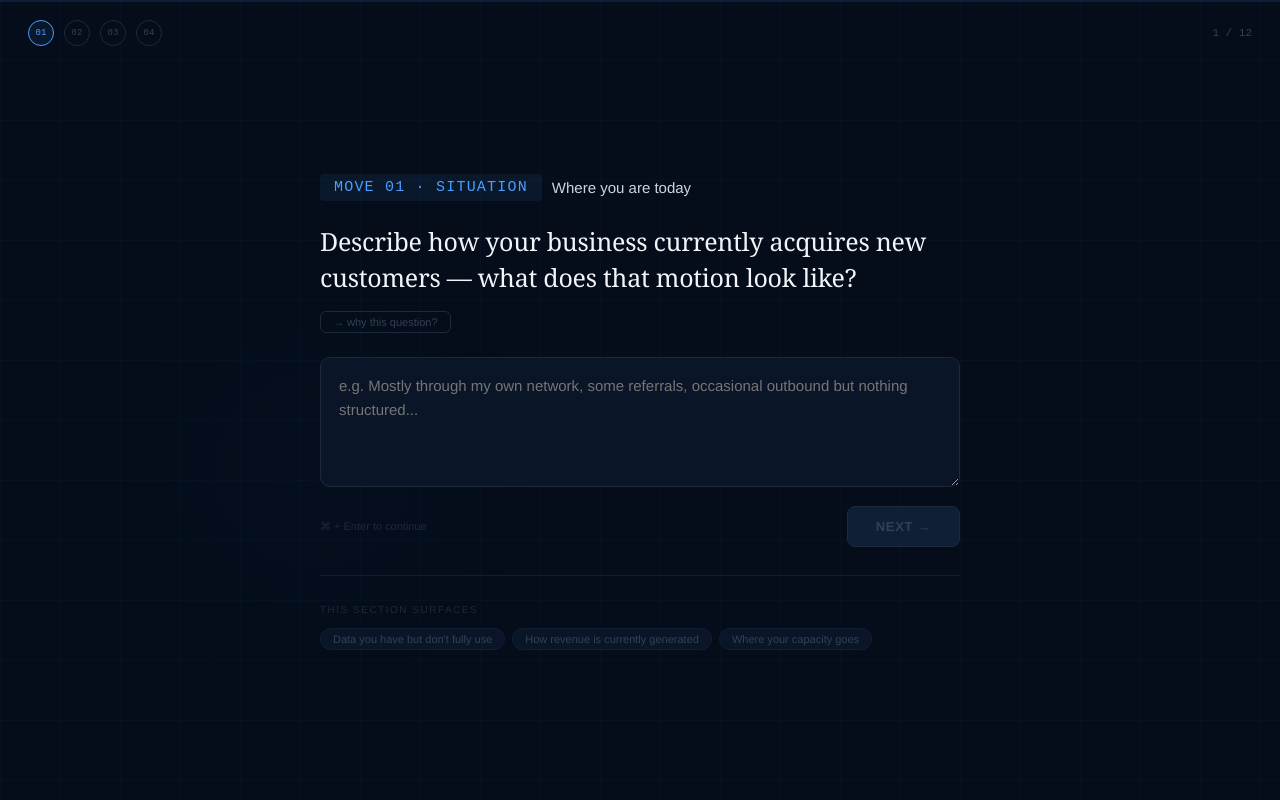
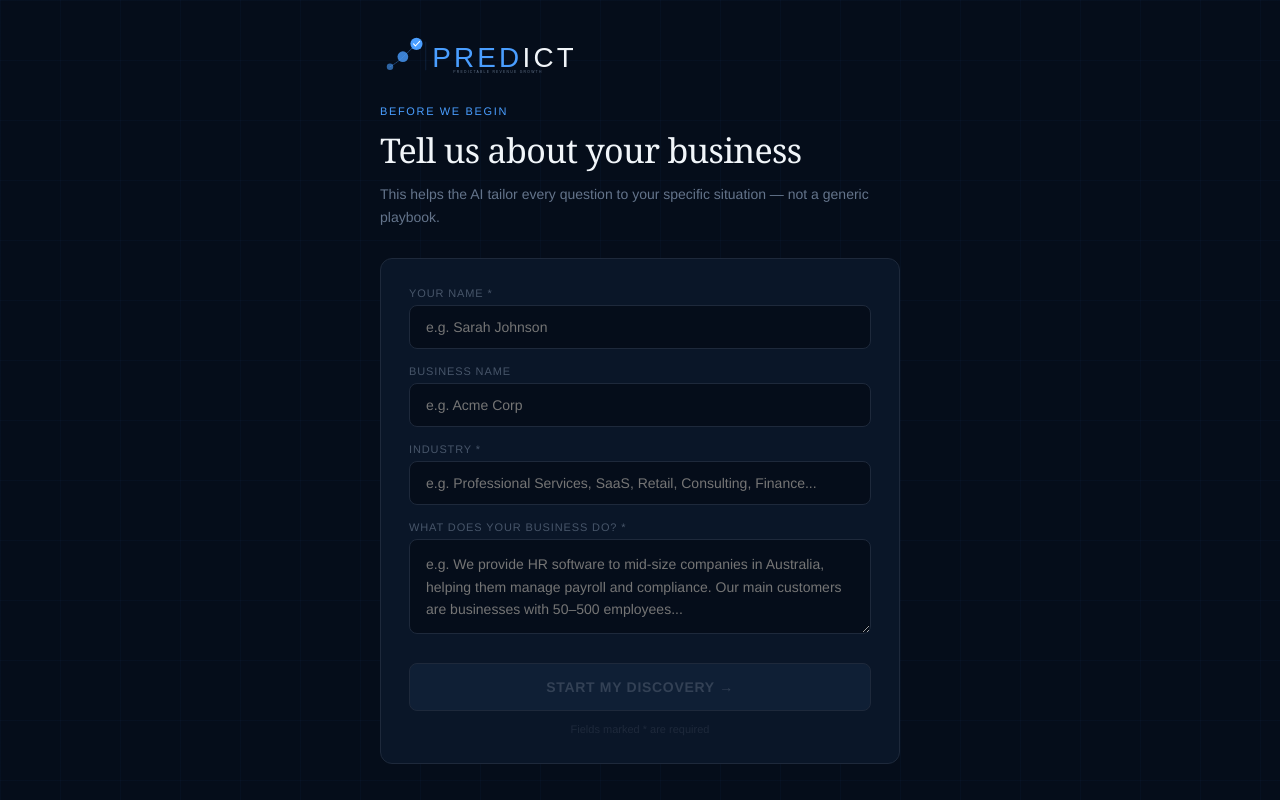
Before and after one commit to ESE-Louis/predicta-discovery, a Next.js app: page / in a window 1280 px wide. Both pictures are taken after a click on the button "DISCOVER MY REVENUE OPPORTUNITIES →". Built offline with nearby package versions, Linux system fonts and the light colour scheme.

Commit message:
Add pre-screen: collect name, company, industry and business description before discovery

```diff
--- a/app/api/generate-question/route.js
+++ b/app/api/generate-question/route.js
@@ -40,18 +40,23 @@ Reference their market or customer relationships. One sentence only. No preamble
 export async function POST(request) {
   try {
     const client = new Anthropic({ apiKey: process.env.ANTHROPIC_API_KEY });
-    const { questionKey, priorQA } = await request.json();
+    const { questionKey, priorQA, businessContext } = await request.json();
 
     const systemPrompt = PROMPTS[questionKey];
     if (!systemPrompt) {
       return Response.json({ error: "Unknown question key" }, { status: 400 });
     }
 
+    const userContent = [
+      businessContext ? `Business context:\n${businessContext}` : null,
+      `Prior conversation:\n${priorQA}`,
+    ].filter(Boolean).join("\n\n");
+
     const message = await client.messages.create({
       model: "claude-sonnet-4-20250514",
       max_tokens: 120,
       system: systemPrompt,
-      messages: [{ role: "user", content: `Prior conversation:\n${priorQA}` }],
+      messages: [{ role: "user", content: userContent }],
     });
 
     const text = message.content.map((b) => b.text || "").join("").trim().replace(/^["']|["']$/g, "");
--- a/app/api/generate-results/route.js
+++ b/app/api/generate-results/route.js
@@ -30,7 +30,7 @@ Return 2-4 opportunities ranked by score. Revenue generation only. Never mention
 export async function POST(request) {
   try {
     const client = new Anthropic({ apiKey: process.env.ANTHROPIC_API_KEY });
-    const { answers, resolvedQuestions, name, company } = await request.json();
+    const { answers, resolvedQuestions, name, company, industry, businessDescription } = await request.json();
 
     const qaBlock = resolvedQuestions
       .filter((q) => answers[q.id])
@@ -44,7 +44,7 @@ export async function POST(request) {
       messages: [
         {
           role: "user",
-          content: `Name: ${name || "Unknown"}\nCompany: ${company || "Unknown"}\n\n${qaBlock}`,
+          content: `Name: ${name || "Unknown"}\nCompany: ${company || "Unknown"}\nIndustry: ${industry || "Unknown"}\nBusiness: ${businessDescription || "Unknown"}\n\n${qaBlock}`,
         },
       ],
     });
--- a/components/Discovery.jsx
+++ b/components/Discovery.jsx
@@ -57,22 +57,22 @@ const FALLBACK_QUESTIONS = {
 };
 
 // ── API CALLS (to our own server routes — key stays server-side) ─────────────
-async function fetchDynamicQuestion(questionKey, priorQA) {
+async function fetchDynamicQuestion(questionKey, priorQA, businessContext) {
   const res = await fetch("/api/generate-question", {
     method: "POST",
     headers: { "Content-Type": "application/json" },
-    body: JSON.stringify({ questionKey, priorQA }),
+    body: JSON.stringify({ questionKey, priorQA, businessContext }),
   });
   if (!res.ok) throw new Error(`Question API error ${res.status}`);
   const data = await res.json();
   return data.question;
 }
 
-async function fetchResults(answers, resolvedQuestions, name, company) {
+async function fetchResults(answers, resolvedQuestions, name, company, industry, businessDescription) {
   const res = await fetch("/api/generate-results", {
     method: "POST",
     headers: { "Content-Type": "application/json" },
-    body: JSON.stringify({ answers, resolvedQuestions, name, company }),
+    body: JSON.stringify({ answers, resolvedQuestions, name, company, industry, businessDescription }),
   });
   if (!res.ok) throw new Error(`Results API error ${res.status}`);
   return res.json();
@@ -153,6 +153,8 @@ export default function Discovery() {
   const [aiResults, setAiResults] = useState(null);
   const [aiError, setAiError] = useState(null);
   const [resolvedTexts, setResolvedTexts] = useState({});
+  const [industry, setIndustry] = useState("");
+  const [businessDescription, setBusinessDescription] = useState("");
   const [sendingEmail, setSendingEmail] = useState(false);
   const [emailSent, setEmailSent] = useState(false);
   const [emailError, setEmailError] = useState(null);
@@ -192,7 +194,8 @@ export default function Discovery() {
     }
     setGeneratingQuestion(true); setQuestionReady(false); setShowHint(false);
     const priorQA = allQFlat.filter(q => answers[q.id]).map(q => `Q: ${q.resolvedText || q.text}\nA: ${answers[q.id]}`).join("\n\n");
-    fetchDynamicQuestion(currentQuestion.id, priorQA)
+    const businessContext = `Name: ${name || "Unknown"}\nCompany: ${company || "Unknown"}\nIndustry: ${industry || "Unknown"}\nWhat they do: ${businessDescription || "Unknown"}`;
+    fetchDynamicQuestion(currentQuestion.id, priorQA, businessContext)
       .then(text => {
         setResolvedTexts(prev => ({ ...prev, [currentQuestion.id]: text || FALLBACK_QUESTIONS[currentQuestion.id] }));
         setGeneratingQuestion(false);
@@ -223,11 +226,16 @@ export default function Discovery() {
     }, 400);
   }
 
+  function handlePrescreen() {
+    if (!name.trim() || !industry.trim() || !businessDescription.trim()) return;
+    setPhase("discovery");
+  }
+
   function handleCapture() {
-    if (!name.trim() || !email.trim()) return;
+    if (!email.trim()) return;
     setPhase("loading");
     const flatResolved = MOVES.flatMap(m => m.questions).map(q => ({ ...q, resolvedText: resolvedTexts[q.id] || q.text }));
-    fetchResults(answers, flatResolved, name, company)
+    fetchResults(answers, flatResolved, name, company, industry, businessDescription)
       .then(r => { setAiResults(r); setPhase("results"); })
       .catch(e => { setAiError(e.message); setPhase("results"); });
   }
@@ -250,6 +258,7 @@ export default function Discovery() {
     setCurrentAnswer(""); setAiResults(null); setAiError(null);
     setResolvedTexts({}); setGeneratingQuestion(false);
     setName(""); setCompany(""); setEmail("");
+    setIndustry(""); setBusinessDescription("");
     setEmailSent(false); setEmailError(null);
   }
 
@@ -285,12 +294,53 @@ export default function Discovery() {
           </div>
         </div>
         <button
-          onClick={() => setPhase("discovery")}
+          onClick={() => setPhase("prescreen")}
           style={{ width: "100%", padding: "17px 24px", background: "#4a9eff", border: "none", borderRadius: 8, color: "#050d1a", fontSize: 15, fontWeight: 700, cursor: "pointer", letterSpacing: "0.05em", textTransform: "uppercase", fontFamily: "Helvetica Neue, sans-serif" }}
         >
           Discover My Revenue Opportunities →
         </button>
         <p style={{ textAlign: "center", color: "#1e293b", fontSize: 12, marginTop: 14, fontFamily: "Helvetica Neue, sans-serif" }}>Free · No credit card · Results emailed to you</p>
+      </div>
+    </div>
+  );
+
+  // ── PRE-SCREEN ─────────────────────────────────────────────────────────────
+  if (phase === "prescreen") return (
+    <div style={{ minHeight: "100vh", background: "#050d1a", display: "flex", alignItems: "center", justifyContent: "center", fontFamily: "Georgia, serif", padding: 24, position: "relative", overflow: "hidden" }}>
+      <BG />
+      <div style={{ maxWidth: 520, width: "100%", position: "relative", zIndex: 1 }}>
+        <div style={{ marginBottom: 24 }}>
+          <img src="/predicta-logo.svg" alt="Predicta" style={{ height: 40, width: "auto" }} />
+        </div>
+        <div style={{ fontSize: 11, color: "#4a9eff", letterSpacing: "0.15em", textTransform: "uppercase", fontFamily: "Helvetica Neue, sans-serif", marginBottom: 10 }}>Before we begin</div>
+        <h2 style={{ fontSize: "clamp(22px,4vw,34px)", color: "#f1f5f9", fontWeight: 400, letterSpacing: "-0.02em", marginBottom: 10 }}>Tell us about your business</h2>
+        <p style={{ color: "#64748b", fontSize: 14, lineHeight: 1.7, fontFamily: "Helvetica Neue, sans-serif", marginBottom: 28 }}>
+          This helps the AI tailor every question to your specific situation — not a generic playbook.
+        </p>
+        <div style={{ background: "#0a1628", border: "1px solid #1e293b", borderRadius: 12, padding: 28 }}>
+          <div style={{ display: "flex", flexDirection: "column", gap: 16, marginBottom: 24 }}>
+            <div>
+              <label style={{ fontSize: 11, color: "#475569", fontFamily: "Helvetica Neue, sans-serif", textTransform: "uppercase", letterSpacing: "0.08em", display: "block", marginBottom: 6 }}>Your name *</label>
+              <input value={name} onChange={e => setName(e.target.value)} placeholder="e.g. Sarah Johnson" style={{ width: "100%", background: "#050d1a", border: `1px solid ${name.trim() ? "#4a9eff40" : "#1e293b"}`, borderRadius: 8, padding: "13px 16px", color: "#f1f5f9", fontSize: 14, outline: "none", fontFamily: "Helvetica Neue, sans-serif", boxSizing: "border-box" }} />
+            </div>
+            <div>
+              <label style={{ fontSize: 11, color: "#475569", fontFamily: "Helvetica Neue, sans-serif", textTransform: "uppercase", letterSpacing: "0.08em", display: "block", marginBottom: 6 }}>Business name</label>
+              <input value={company} onChange={e => setCompany(e.target.value)} placeholder="e.g. Acme Corp" style={{ width: "100%", background: "#050d1a", border: "1px solid #1e293b", borderRadius: 8, padding: "13px 16px", color: "#f1f5f9", fontSize: 14, outline: "none", fontFamily: "Helvetica Neue, sans-serif", boxSizing: "border-box" }} />
+            </div>
+            <div>
+              <label style={{ fontSize: 11, color: "#475569", fontFamily: "Helvetica Neue, sans-serif", textTransform: "uppercase", letterSpacing: "0.08em", display: "block", marginBottom: 6 }}>Industry *</label>
+              <input value={industry} onChange={e => setIndustry(e.target.value)} placeholder="e.g. Professional Services, SaaS, Retail, Consulting, Finance..." style={{ width: "100%", background: "#050d1a", border: `1px solid ${industry.trim() ? "#4a9eff40" : "#1e293b"}`, borderRadius: 8, padding: "13px 16px", color: "#f1f5f9", fontSize: 14, outline: "none", fontFamily: "Helvetica Neue, sans-serif", boxSizing: "border-box" }} />
+            </div>
+            <div>
+              <label style={{ fontSize: 11, color: "#475569", fontFamily: "Helvetica Neue, sans-serif", textTransform: "uppercase", letterSpacing: "0.08em", display: "block", marginBottom: 6 }}>What does your business do? *</label>
+              <textarea value={businessDescription} onChange={e => setBusinessDescription(e.target.value)} placeholder="e.g. We provide HR software to mid-size companies in Australia, helping them manage payroll and compliance. Our main customers are businesses with 50–500 employees..." rows={3} style={{ width: "100%", background: "#050d1a", border: `1px solid ${businessDescription.trim() ? "#4a9eff40" : "#1e293b"}`, borderRadius: 8, padding: "13px 16px", color: "#f1f5f9", fontSize: 14, outline: "none", fontFamily: "Helvetica Neue, sans-serif", boxSizing: "border-box", resize: "vertical", lineHeight: 1.6 }} />
+            </div>
+          </div>
+          <button onClick={handlePrescreen} disabled={!name.trim() || !industry.trim() || !businessDescription.trim()} style={{ width: "100%", padding: "15px 24px", background: name.trim() && industry.trim() && businessDescription.trim() ? "#4a9eff" : "#0f1f35", border: `1px solid ${name.trim() && industry.trim() && businessDescription.trim() ? "#4a9eff" : "#1e293b"}`, borderRadius: 8, color: name.trim() && industry.trim() && businessDescription.trim() ? "#050d1a" : "#334155", fontSize: 14, fontWeight: 700, cursor: name.trim() && industry.trim() && businessDescription.trim() ? "pointer" : "default", letterSpacing: "0.05em", textTransform: "uppercase", fontFamily: "Helvetica Neue, sans-serif" }}>
+            Start My Discovery →
+          </button>
+          <p style={{ textAlign: "center", color: "#1e293b", fontSize: 11, marginTop: 12, fontFamily: "Helvetica Neue, sans-serif" }}>Fields marked * are required</p>
+        </div>
       </div>
     </div>
   );
@@ -309,12 +359,11 @@ export default function Discovery() {
           </p>
         </div>
         <div style={{ background: "#0a1628", border: "1px solid #1e293b", borderRadius: 12, padding: 28 }}>
+          {name && <p style={{ color: "#475569", fontSize: 13, fontFamily: "Helvetica Neue, sans-serif", marginBottom: 16 }}>Generating map for <span style={{ color: "#f1f5f9" }}>{name}{company ? ` · ${company}` : ""}</span></p>}
           <div style={{ display: "flex", flexDirection: "column", gap: 12, marginBottom: 20 }}>
-            <input value={name} onChange={e => setName(e.target.value)} placeholder="Your name *" style={{ background: "#050d1a", border: `1px solid ${name.trim() ? "#4a9eff40" : "#1e293b"}`, borderRadius: 8, padding: "13px 16px", color: "#f1f5f9", fontSize: 14, outline: "none", fontFamily: "Helvetica Neue, sans-serif" }} />
-            <input value={company} onChange={e => setCompany(e.target.value)} placeholder="Company name" style={{ background: "#050d1a", border: "1px solid #1e293b", borderRadius: 8, padding: "13px 16px", color: "#f1f5f9", fontSize: 14, outline: "none", fontFamily: "Helvetica Neue, sans-serif" }} />
-            <input value={email} onChange={e => setEmail(e.target.value)} placeholder="Email address *" type="email" style={{ background: "#050d1a", border: `1px solid ${email.trim() ? "#4a9eff40" : "#1e293b"}`, borderRadius: 8, padding: "13px 16px", color: "#f1f5f9", fontSize: 14, outline: "none", fontFamily: "Helvetica Neue, sans-serif" }} />
+            <input value={email} onChange={e => setEmail(e.target.value)} placeholder="Email address — where should we send your map? *" type="email" style={{ background: "#050d1a", border: `1px solid ${email.trim() ? "#4a9eff40" : "#1e293b"}`, borderRadius: 8, padding: "13px 16px", color: "#f1f5f9", fontSize: 14, outline: "none", fontFamily: "Helvetica Neue, sans-serif" }} />
           </div>
-          <button onClick={handleCapture} disabled={!name.trim() || !email.trim()} style={{ width: "100%", padding: "15px 24px", background: name.trim() && email.trim() ? "#4a9eff" : "#0f1f35", border: `1px solid ${name.trim() && email.trim() ? "#4a9eff" : "#1e293b"}`, borderRadius: 8, color: name.trim() && email.trim() ? "#050d1a" : "#334155", fontSize: 14, fontWeight: 700, cursor: name.trim() && email.trim() ? "pointer" : "default", letterSpacing: "0.05em", textTransform: "uppercase", fontFamily: "Helvetica Neue, sans-serif" }}>
+          <button onClick={handleCapture} disabled={!email.trim()} style={{ width: "100%", padding: "15px 24px", background: email.trim() ? "#4a9eff" : "#0f1f35", border: `1px solid ${email.trim() ? "#4a9eff" : "#1e293b"}`, borderRadius: 8, color: email.trim() ? "#050d1a" : "#334155", fontSize: 14, fontWeight: 700, cursor: email.trim() ? "pointer" : "default", letterSpacing: "0.05em", textTransform: "uppercase", fontFamily: "Helvetica Neue, sans-serif" }}>
             Generate My Opportunity Map →
           </button>
           <p style={{ textAlign: "center", color: "#1e293b", fontSize: 11, marginTop: 12, fontFamily: "Helvetica Neue, sans-serif" }}>Your details are used only to personalise and send your report</p>
```
